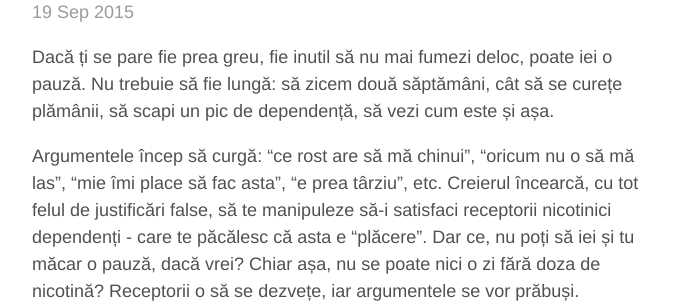
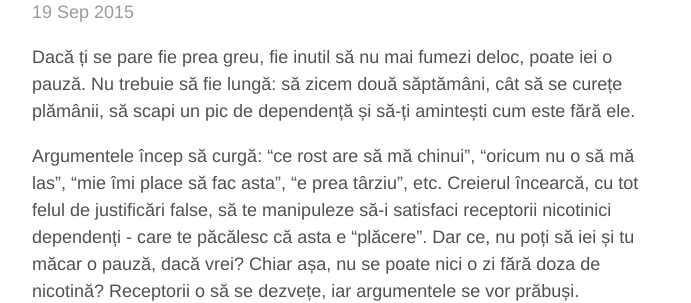
Before and after one commit to aoghina/aoghina.github.io, a Jekyll site: the page built from _posts/2015-09-19-daca-nu-te-lasi-poate-iei-o-pauza.md, in a window 1280 px wide. Shown: the part 164-467 px from the top of the page, without its empty margins (293-984 px from the left). Built offline with Jekyll 4.4.1, drawn with Linux system fonts in a browser that asks for light colours; comment, search, counter and statistics services are not loaded.

Commit message:
Update nu te lasa post

```diff
--- a/_posts/2015-09-19-daca-nu-te-lasi-poate-iei-o-pauza.md
+++ b/_posts/2015-09-19-daca-nu-te-lasi-poate-iei-o-pauza.md
@@ -5,7 +5,7 @@ comments: True
 lang: ro
 ---
 
-Dacă ți se pare fie prea greu, fie inutil să nu mai fumezi deloc, poate iei o pauză. Nu trebuie să fie lungă: să zicem două săptămâni, cât să se curețe plămânii, să scapi un pic de dependență, să vezi cum este și așa.
+Dacă ți se pare fie prea greu, fie inutil să nu mai fumezi deloc, poate iei o pauză. Nu trebuie să fie lungă: să zicem două săptămâni, cât să se curețe plămânii, să scapi un pic de dependență și să-ți amintești cum este fără ele.
 
 Argumentele încep să curgă: "ce rost are să mă chinui", "oricum nu o să mă las", "mie îmi place să fac asta", "e prea târziu", etc. Creierul încearcă, cu tot felul de justificări false, să te manipuleze să-i satisfaci receptorii nicotinici dependenți - care te păcălesc că asta e "plăcere". Dar ce, nu poți să iei și tu măcar o pauză, dacă vrei? Chiar așa, nu se poate nici o zi fără doza de nicotină? Receptorii o să se dezvețe, iar argumentele se vor prăbuși.
 
```
